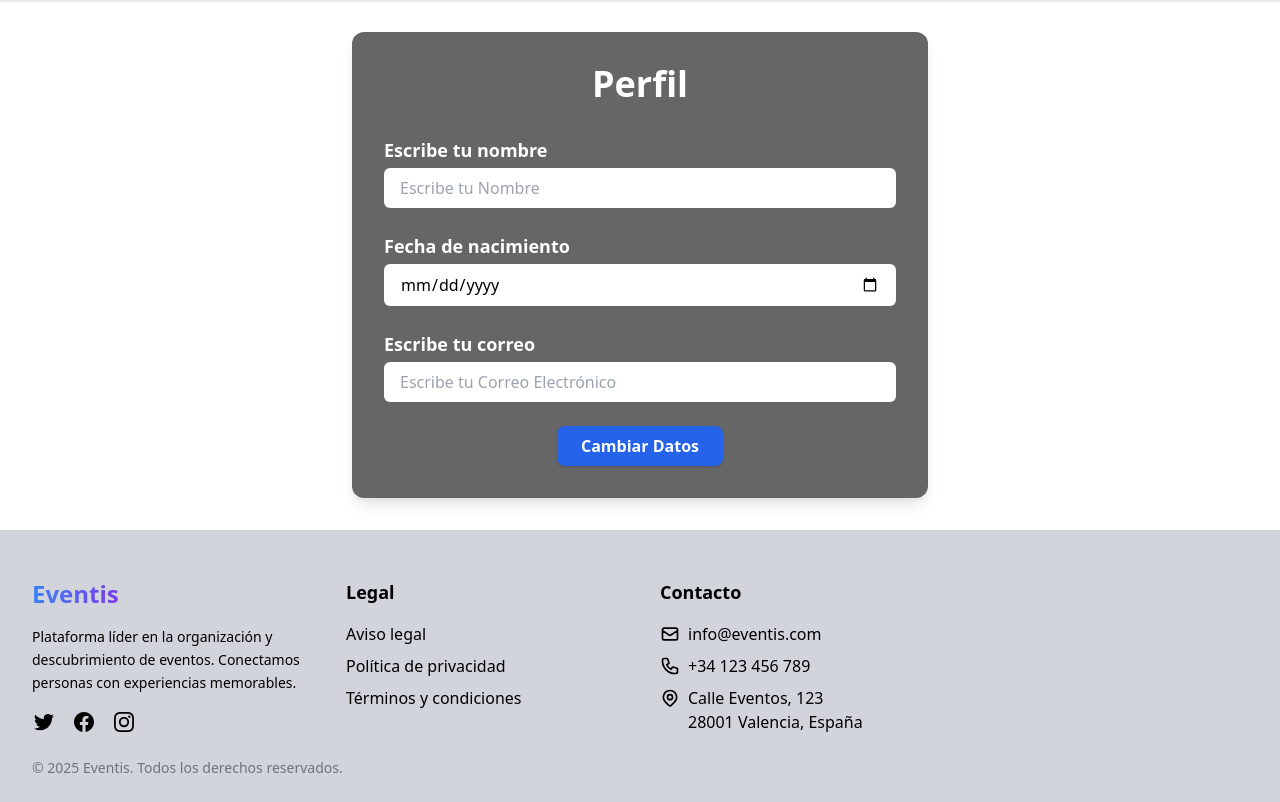
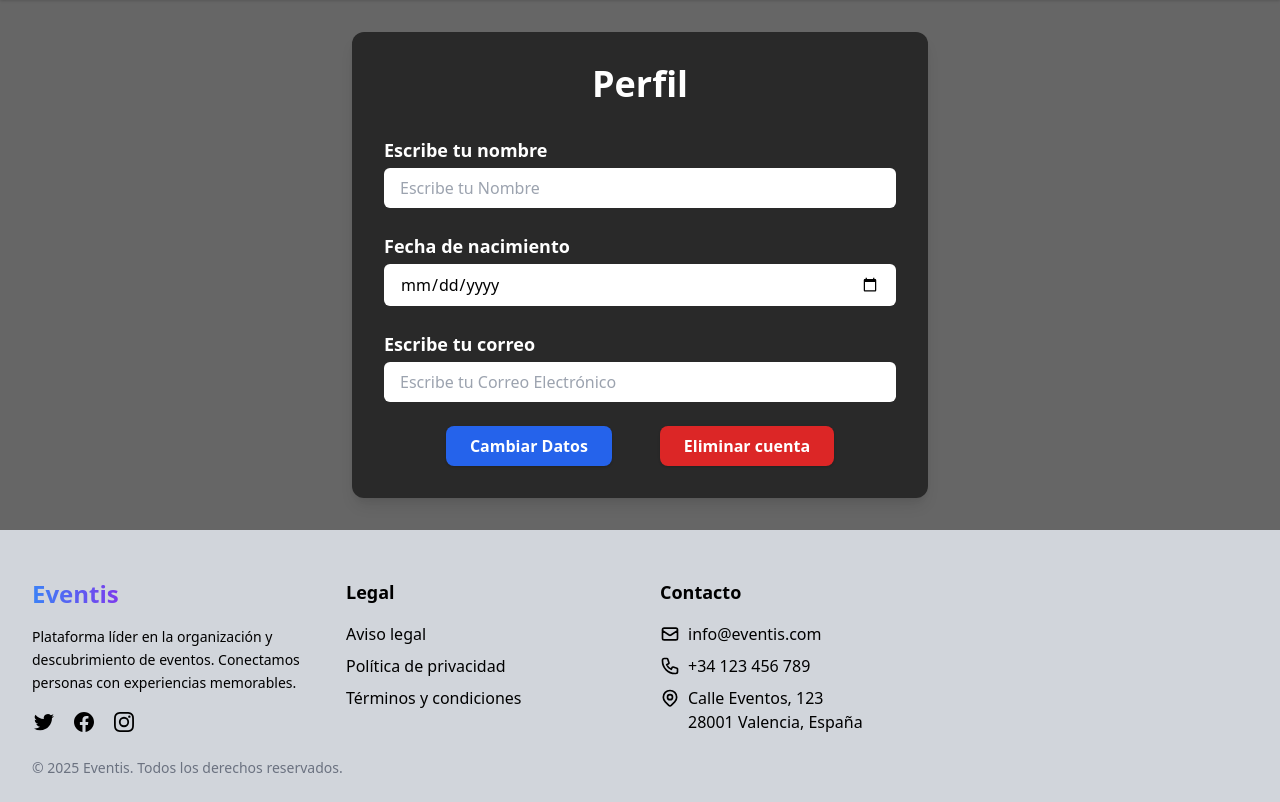
Before and after one commit to rajnaroc/EVENTIS, a Flask app: page /perfil/editar in a window 1280 px wide. Shown: the part 112-914 px from the top of the page. Run offline with Flask 3, Linux system fonts and the light colour scheme; the visitor is signed in with stand-in values (Sample User, id 1); data that the repository does not hold is empty; some libraries are stand-ins or nearby versions.

Commit message:
añadimos boton de eliminar cuenta

```diff
--- a/src/templates/perfil.html
+++ b/src/templates/perfil.html
@@ -3,7 +3,7 @@
 {% block title %}Perfil{% endblock %}
 
 {% block body %}
-<div class="relative bg-cover bg-center">
+<div class=" bg-black bg-opacity-60 relative bg-cover bg-center">
     <div class="relative z-10 flex items-center justify-center px-4 py-8">
         <div class="bg-black bg-opacity-60 text-white p-8 rounded-xl w-full max-w-md sm:max-w-lg md:max-w-xl shadow-lg">
             <h1 class="text-4xl font-bold text-center mb-8">Perfil</h1>
@@ -29,10 +29,16 @@
                     {{ form.correo(placeholder="Escribe tu Correo Electrónico", class="w-full px-4 py-2 rounded-md text-black focus:outline-none focus:ring-2 focus:ring-blue-400") }}
                 </div>
                 <!-- Botón de guardar cambios -->
-                <div class="flex justify-center">
+                <div class="flex justify-center space-x-12">
                     {{ form.enviar(class="bg-blue-600 text-white font-semibold px-6 py-2 rounded-lg shadow hover:bg-blue-700 transition duration-300")}}
+                    <!-- Botón de eliminar cuenta -->
+                </form>
+                    <form action="/perfil/eliminar" method="POST" onsubmit="return confirm('¿Estás seguro de que quieres eliminar tu cuenta? Esta acción no se puede deshacer.');">
+                        <button type="submit" class="bg-red-600 text-white font-semibold px-6 py-2 rounded-lg shadow hover:bg-red-700 transition duration-300">
+                            Eliminar cuenta
+                            </button>
+                    </form>
                 </div>
-            </form>
         </div>
     </div>
 </div>
```
Also changed, not shown: src/routes/general.py (+12 -0 lines).
